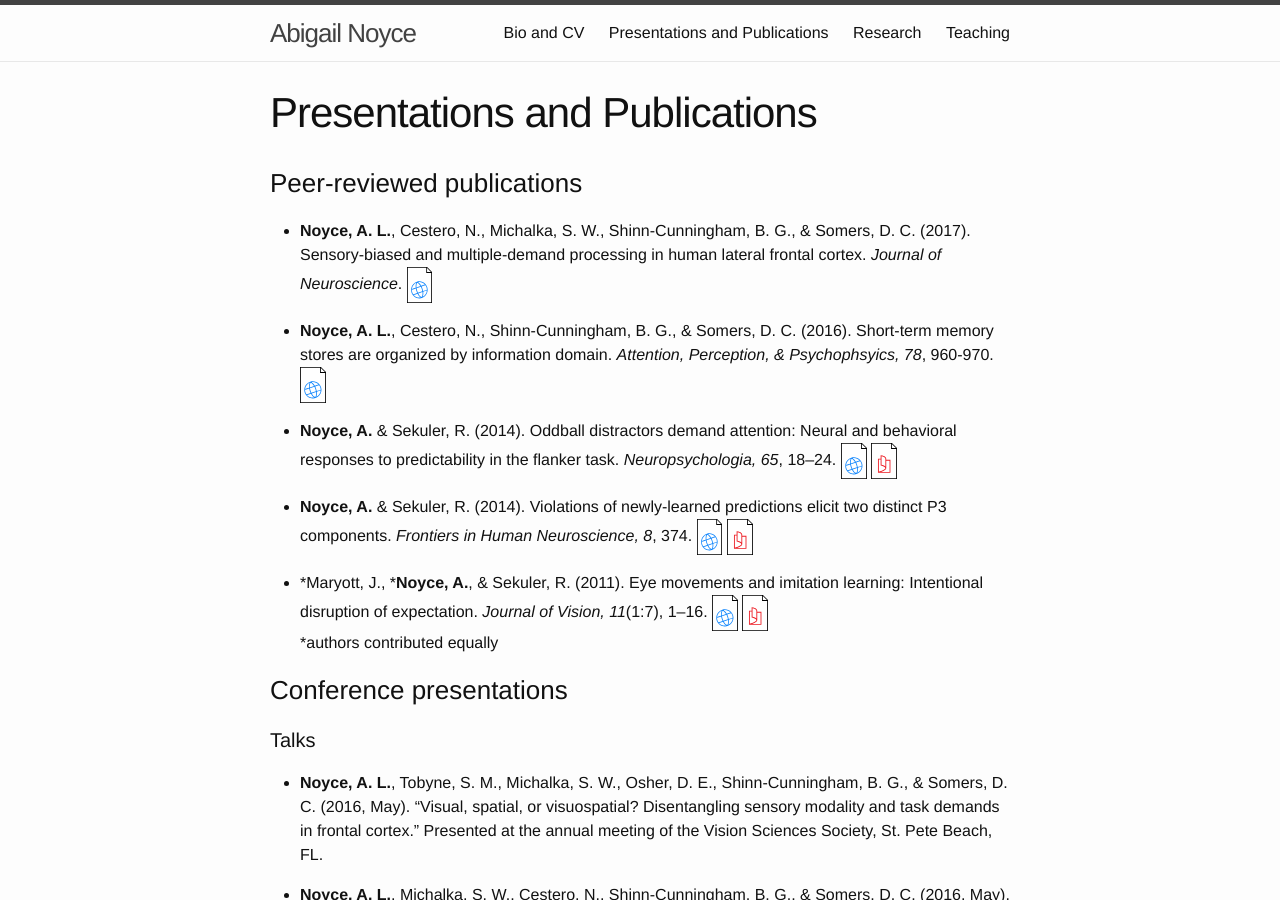
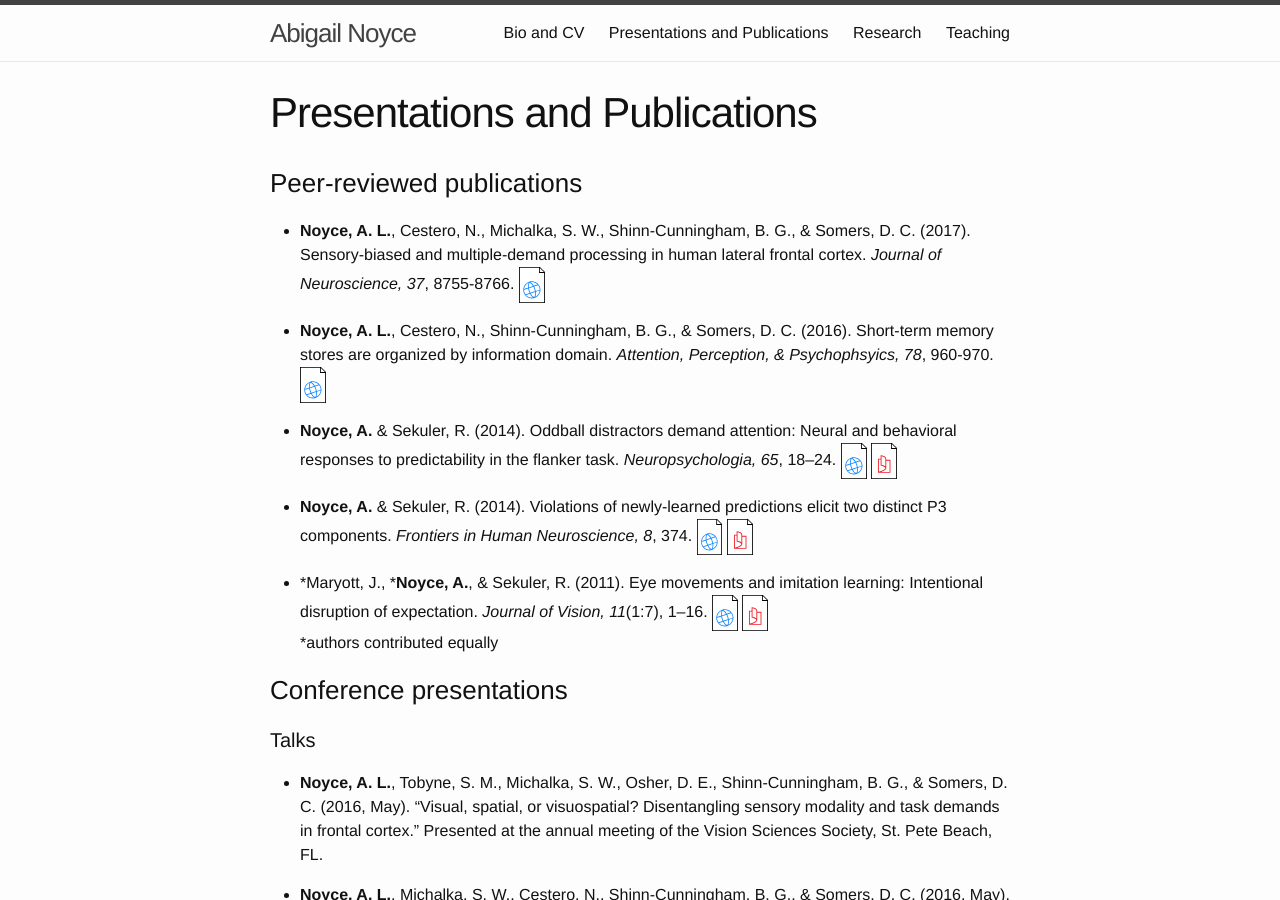
Before and after one commit to abbynoyce/abbynoyce.github.io, a Jekyll site: the page built from pubs.md, in a window 1280 px wide and 900 px high. Built offline with Jekyll 4.4.1, drawn with Linux system fonts in a browser that asks for light colours.

Commit message:
Update JNeuro listing

```diff
--- a/pubs.md
+++ b/pubs.md
@@ -6,7 +6,7 @@ permalink: /pubs/
 
 ### Peer-reviewed publications
 
-* **Noyce, A. L.**, Cestero, N., Michalka, S. W., Shinn-Cunningham, B. G., & Somers, D. C. (2017). Sensory-biased and multiple-demand processing in human lateral frontal cortex. *Journal of Neuroscience*.
+* **Noyce, A. L.**, Cestero, N., Michalka, S. W., Shinn-Cunningham, B. G., & Somers, D. C. (2017). Sensory-biased and multiple-demand processing in human lateral frontal cortex. *Journal of Neuroscience, 37*, 8755-8766.
 [![](/img/web.svg)](http://www.jneurosci.org/content/37/36/8755)
 * **Noyce, A. L.**, Cestero, N., Shinn-Cunningham, B. G., & Somers, D. C. (2016). Short-term memory stores are organized by information domain. *Attention, Perception, & Psychophsyics, 78*, 960-970.
 [![](/img/web.svg)](http://link.springer.com/article/10.3758/s13414-015-1056-5)
```
